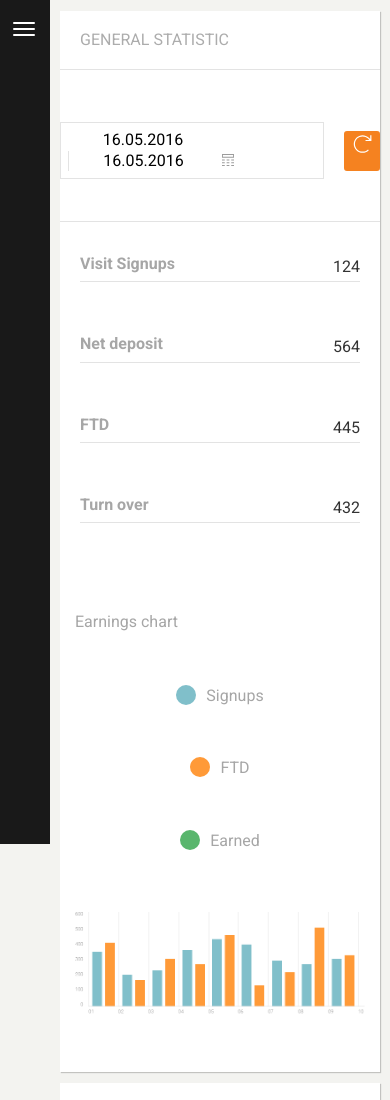
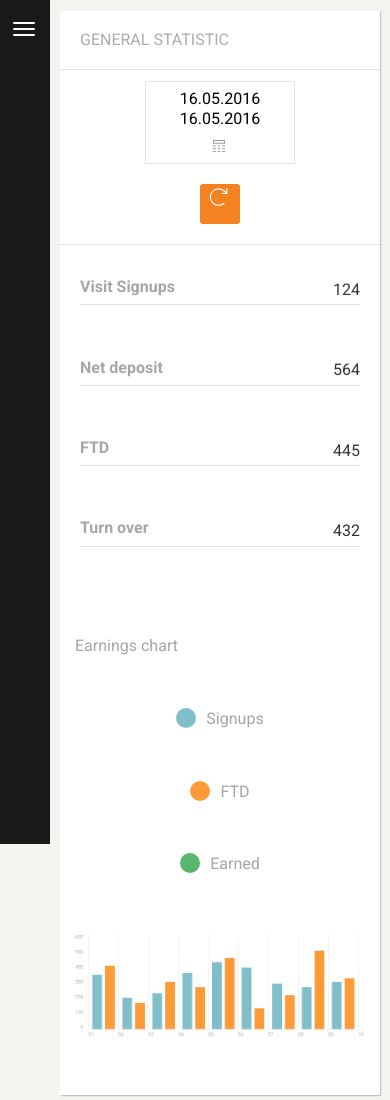
Before and after one commit to dawidbar/AdminPanel, a website: page index.html in a window 390 px wide. Shown: the top 1100 px of the page. Drawn offline with nearby package versions, Linux system fonts and the light colour scheme.

Commit message:
RWD update

```diff
--- a/sass/sections/_general-statistic.scss
+++ b/sass/sections/_general-statistic.scss
@@ -165,3 +165,29 @@
         margin-right: 10px;
     }
 }
+@media (max-width: 471px) {
+    .general-statistic {
+        .calendar {
+            display: block;
+            .date-period {
+                max-width: 150px;
+                margin: 0 auto;
+                input {
+                    width: 100px;
+                    margin: 0 auto;
+                    display: block;
+                    &:nth-of-type(2) {
+                        border-left: none;
+                    }
+                }
+                .calendaricon {
+                    margin-left: 60px;
+                    margin-top: 10px;
+                }
+            }
+            .date-button {
+                margin: 20px auto;
+            }
+        }
+    }
+}
```
Also changed, not shown: css/style.css, 1 other file.
